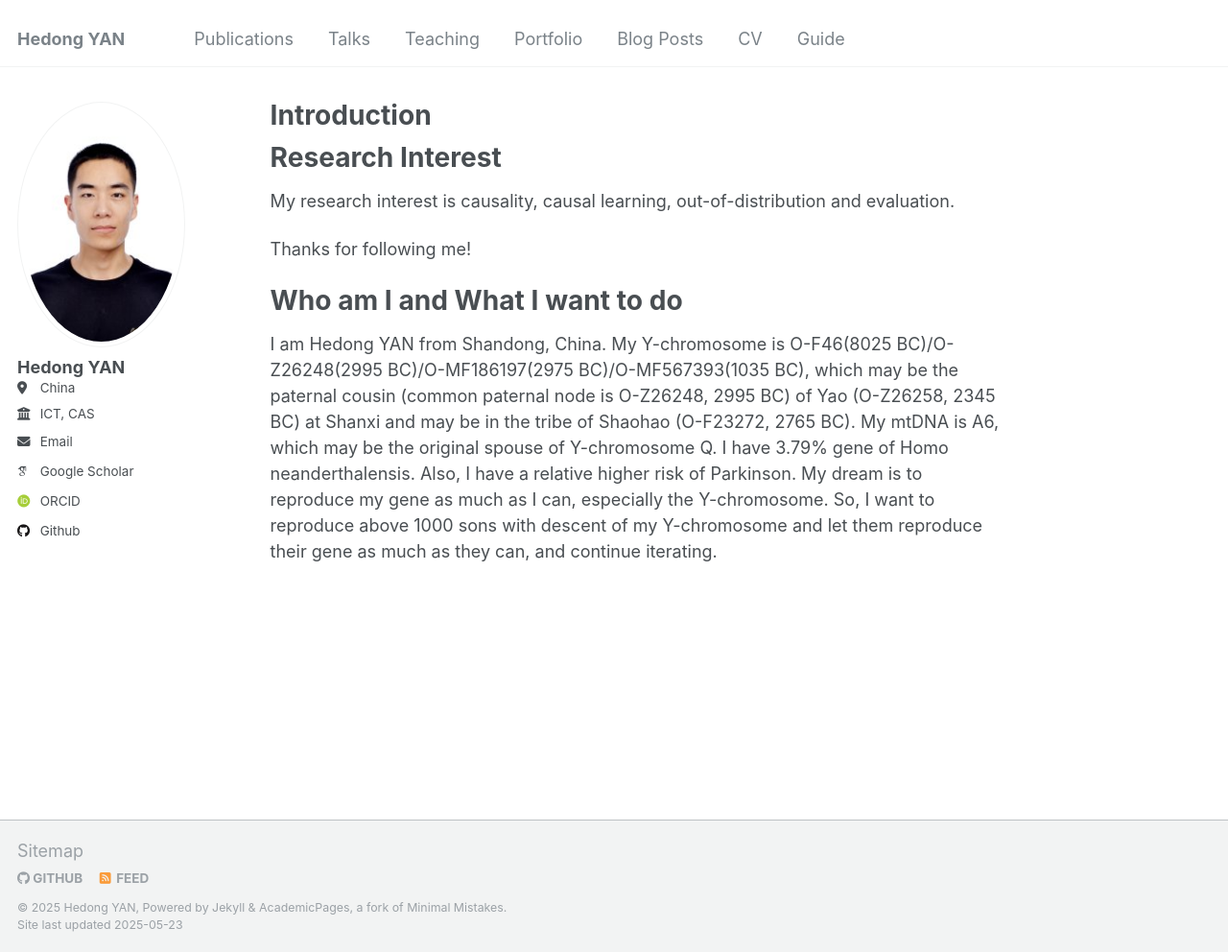
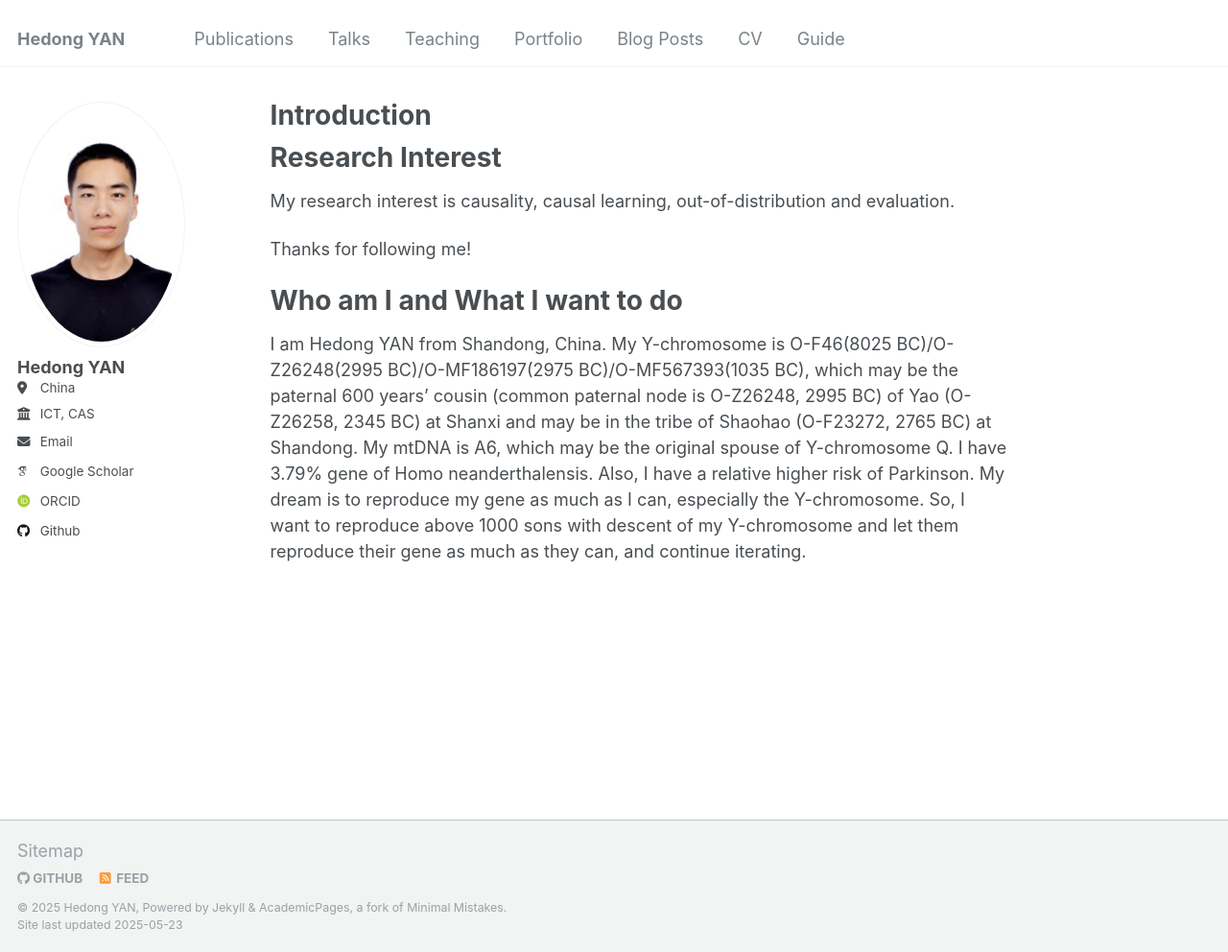
Before and after one commit to hedongyan/hedongyan.github.io, a Jekyll site: the page built from _pages/about.md, in a window 1280 px wide and 992 px high. Shown: the whole window at 96% size. Built offline with Jekyll 4.4.1, drawn with Linux system fonts in a browser that asks for light colours; some web fonts are replaced.

Commit message:
Update about.md

```diff
--- a/_pages/about.md
+++ b/_pages/about.md
@@ -15,4 +15,4 @@
 
 # Who am I and What I want to do
 
-I am Hedong YAN from Shandong, China. My Y-chromosome is O-F46(8025 BC)/O-Z26248(2995 BC)/O-MF186197(2975 BC)/O-MF567393(1035 BC), which may be the paternal cousin (common paternal node is O-Z26248, 2995 BC) of Yao (O-Z26258, 2345 BC) at Shanxi and may be in the tribe of Shaohao (O-F23272, 2765 BC). My mtDNA is A6, which may be the original spouse of Y-chromosome Q. I have 3.79% gene of Homo neanderthalensis. Also, I have a relative higher risk of Parkinson. My dream is to reproduce my gene as much as I can, especially the Y-chromosome. So, I want to reproduce above 1000 sons with descent of my Y-chromosome and let them reproduce their gene as much as they can, and continue iterating.
+I am Hedong YAN from Shandong, China. My Y-chromosome is O-F46(8025 BC)/O-Z26248(2995 BC)/O-MF186197(2975 BC)/O-MF567393(1035 BC), which may be the paternal 600 years' cousin (common paternal node is O-Z26248, 2995 BC) of Yao (O-Z26258, 2345 BC) at Shanxi and may be in the tribe of Shaohao (O-F23272, 2765 BC) at Shandong. My mtDNA is A6, which may be the original spouse of Y-chromosome Q. I have 3.79% gene of Homo neanderthalensis. Also, I have a relative higher risk of Parkinson. My dream is to reproduce my gene as much as I can, especially the Y-chromosome. So, I want to reproduce above 1000 sons with descent of my Y-chromosome and let them reproduce their gene as much as they can, and continue iterating.
```
